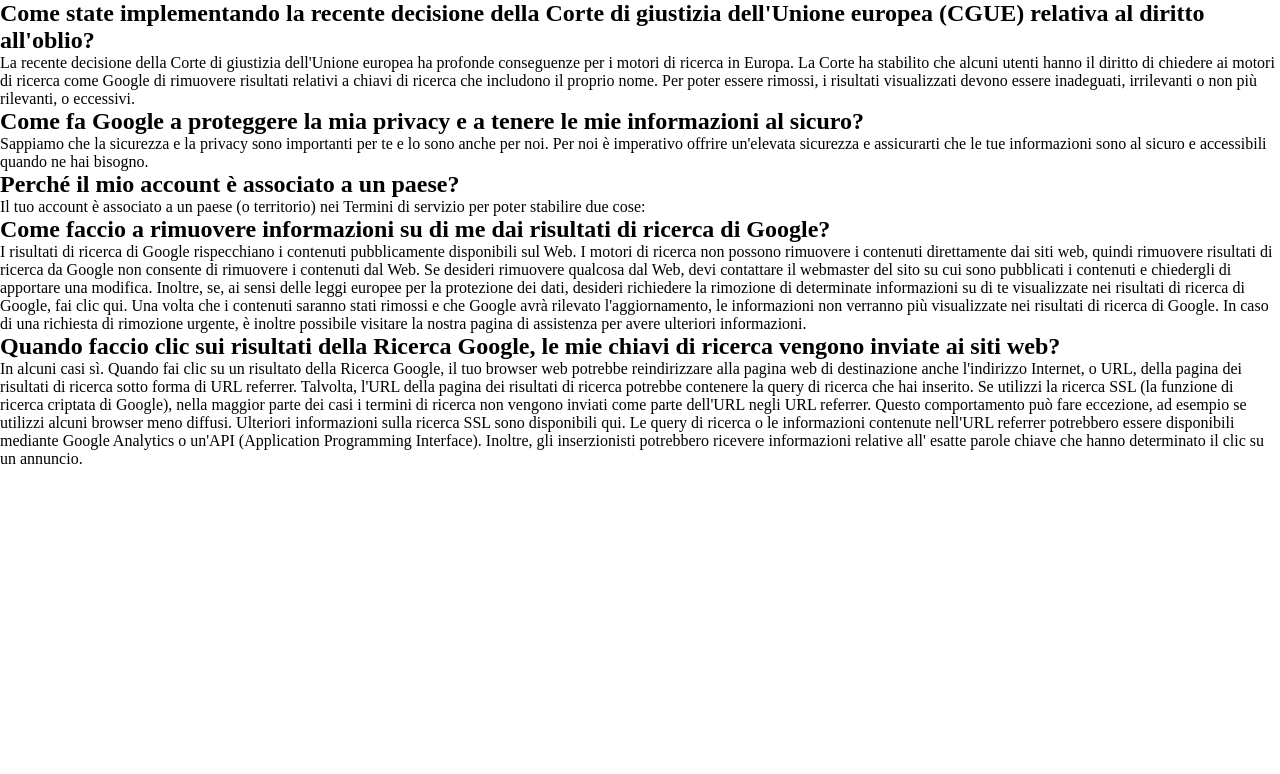
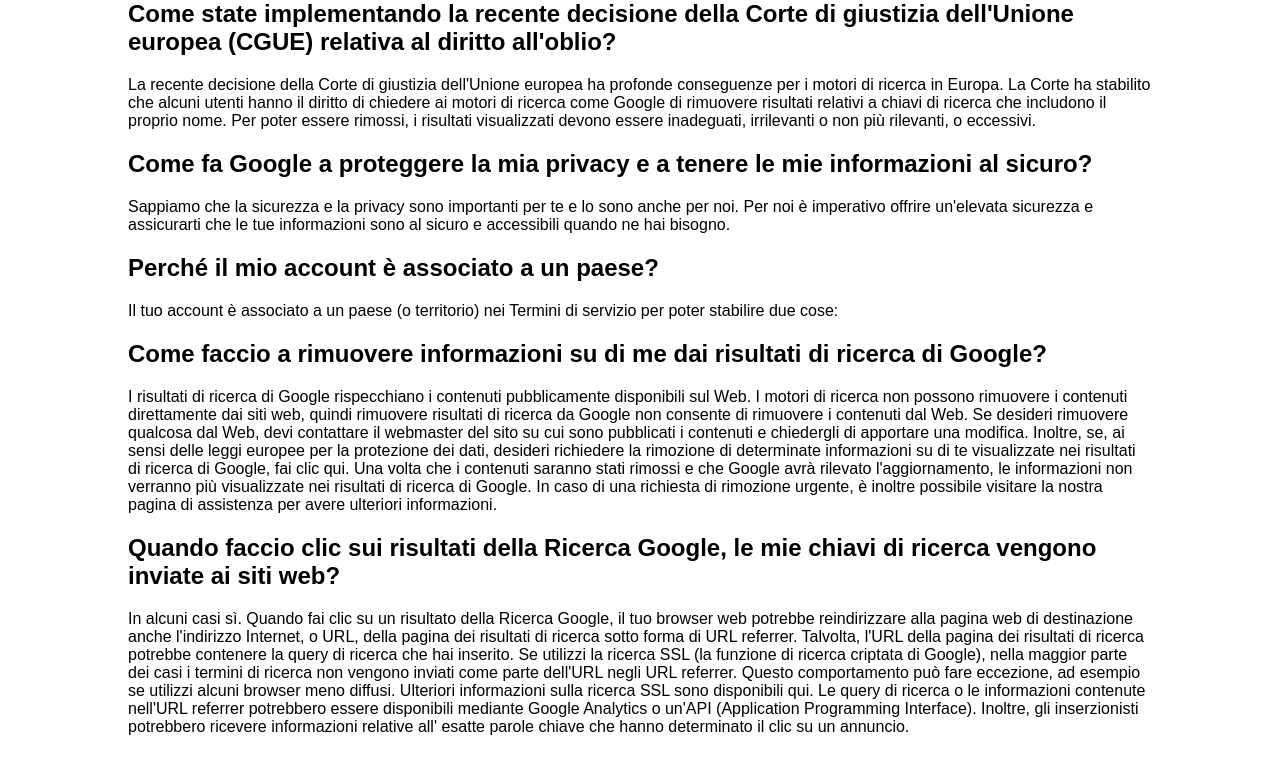
Before and after one commit to Barbon14/php-google-faq, a PHP site: page / in a window 1280 px wide. Shown: the top 774 px of the page. Run offline with PHP 8.4, Linux system fonts and the light colour scheme.

Commit message:
Fix: layout

```diff
--- a/css/style.css
+++ b/css/style.css
@@ -3,3 +3,17 @@
     margin: 0;
     padding: 0;
 }
+
+body {
+    font-family: sans-serif;
+}
+
+.container {
+    width: 80%;
+    margin: 0 auto;
+}
+
+h2,
+p {
+    margin-bottom: 20px;
+}
--- a/index.php
+++ b/index.php
@@ -33,7 +33,7 @@
     ?>
 </head>
 <body>
-    <p>
+    <div class="container">
         <?php
 
             foreach ($faqs as $faq) {
@@ -49,6 +49,6 @@
                 }
             }
         ?>
-    </p>
+    </div>
 </body>
 </html>
```
